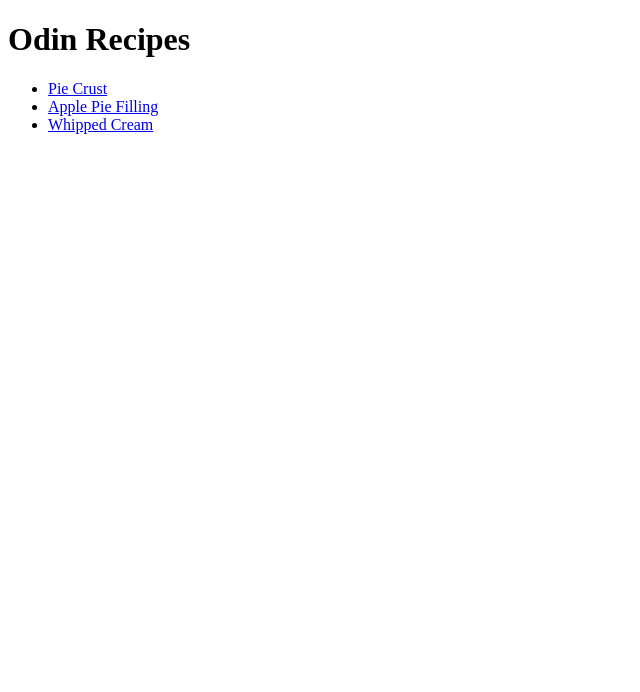
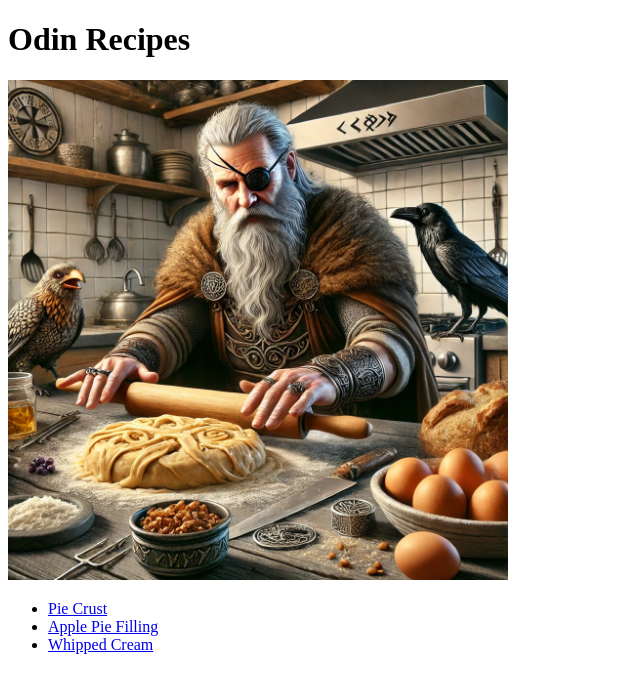
Before and after one commit to mohrcookies/odin-recipes, a plain HTML site: page index.html in a window 1280 px wide. Shown: the whole page, without its empty margins (0-640 px from the left). Drawn offline with Linux system fonts and the light colour scheme.

Commit message:
Add photo go index.html

```diff
--- a/index.html
+++ b/index.html
@@ -6,6 +6,7 @@
     </head>
     <body>
         <h1>Odin Recipes</h1>
+        <img src="odin-baking-pie.jpg" alt="Odin, god of war, baking a pie" height="500">
         <ul>
         <li><a href="recipes/pie-crust/pie-crust.html">Pie Crust</a></li>
         <li><a href="recipes/applie-pie-filling/apple-pie-filling.html">Apple Pie Filling</a></li>
```
Also changed, not shown: odin-baking-pie.jpg (added).
